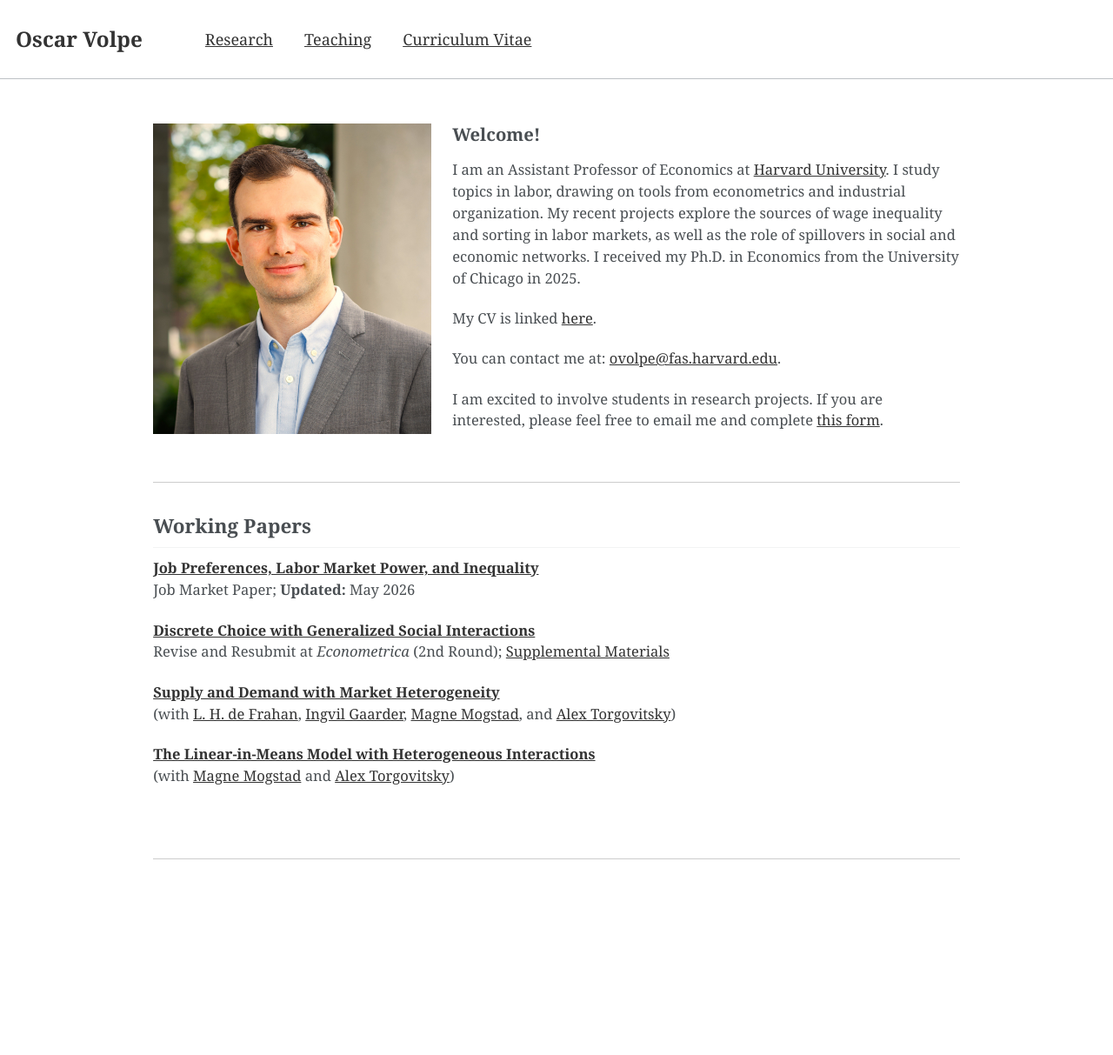
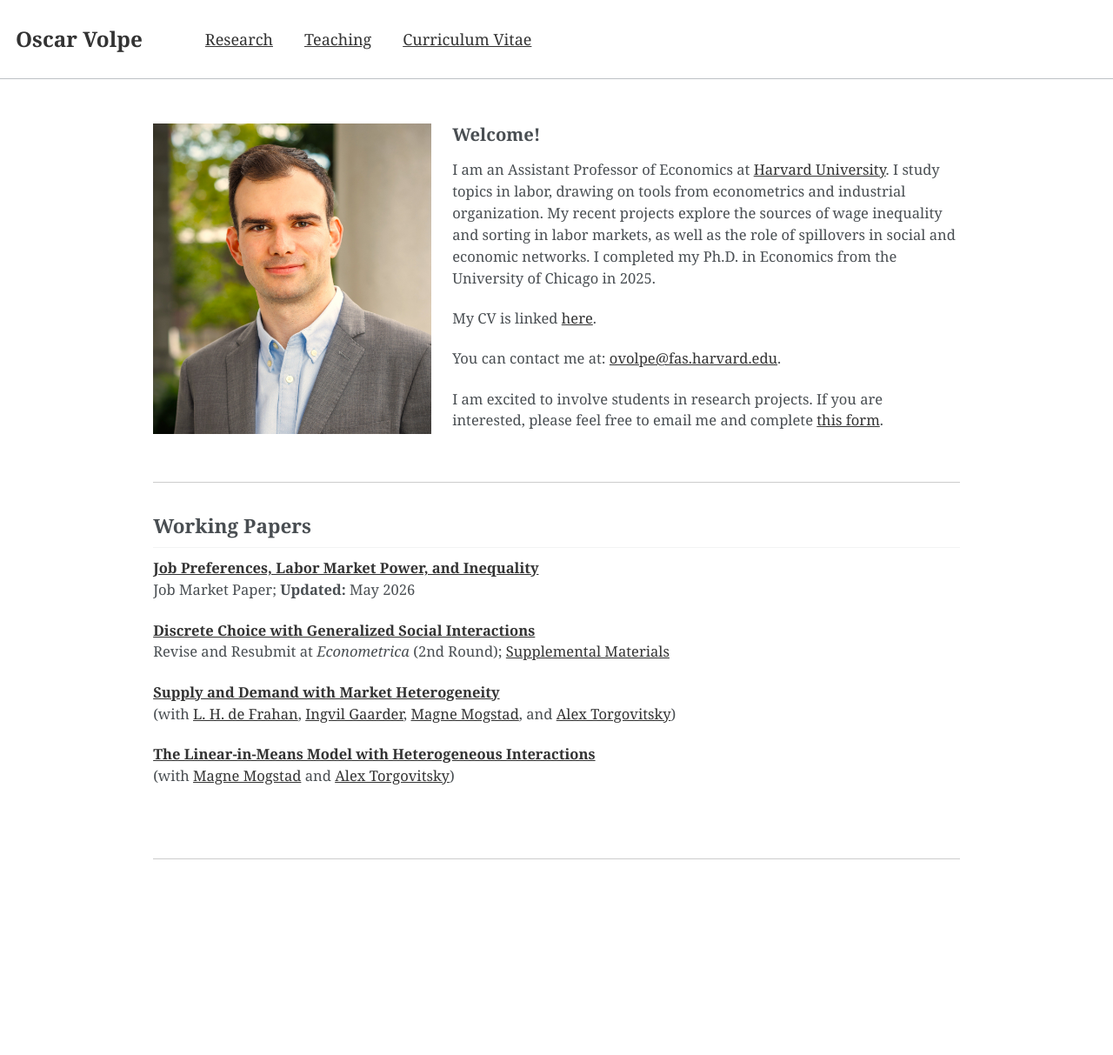
Before and after one commit to ovolpe/ovolpe.github.io, a Jekyll site: the page built from _pages/about.md, in a window 1280 px wide. Shown: the whole page at 87% size. Built offline with Jekyll 4.4.1, drawn with Linux system fonts in a browser that asks for light colours.

Commit message:
Update biography details in about.md

```diff
--- a/_pages/about.md
+++ b/_pages/about.md
@@ -13,7 +13,7 @@ redirect_from:
   <div class="profile-intro__text">
     <h4><span style="font-size: 1.5em;">Welcome!</span></h4>
 
-    <p>I am an Assistant Professor of Economics at <a href="https://www.economics.harvard.edu">Harvard University</a>. I study topics in labor, drawing on tools from econometrics and industrial organization. My recent projects explore the sources of wage inequality and sorting in labor markets, as well as the role of spillovers in social and economic networks. I received my Ph.D. in Economics from the University of Chicago in 2025.</p>
+    <p>I am an Assistant Professor of Economics at <a href="https://www.economics.harvard.edu">Harvard University</a>. I study topics in labor, drawing on tools from econometrics and industrial organization. My recent projects explore the sources of wage inequality and sorting in labor markets, as well as the role of spillovers in social and economic networks. I completed my Ph.D. in Economics from the University of Chicago in 2025.</p>
 
     <p>My CV is linked <a href="/files/cv.pdf">here</a>.</p>
 
```
